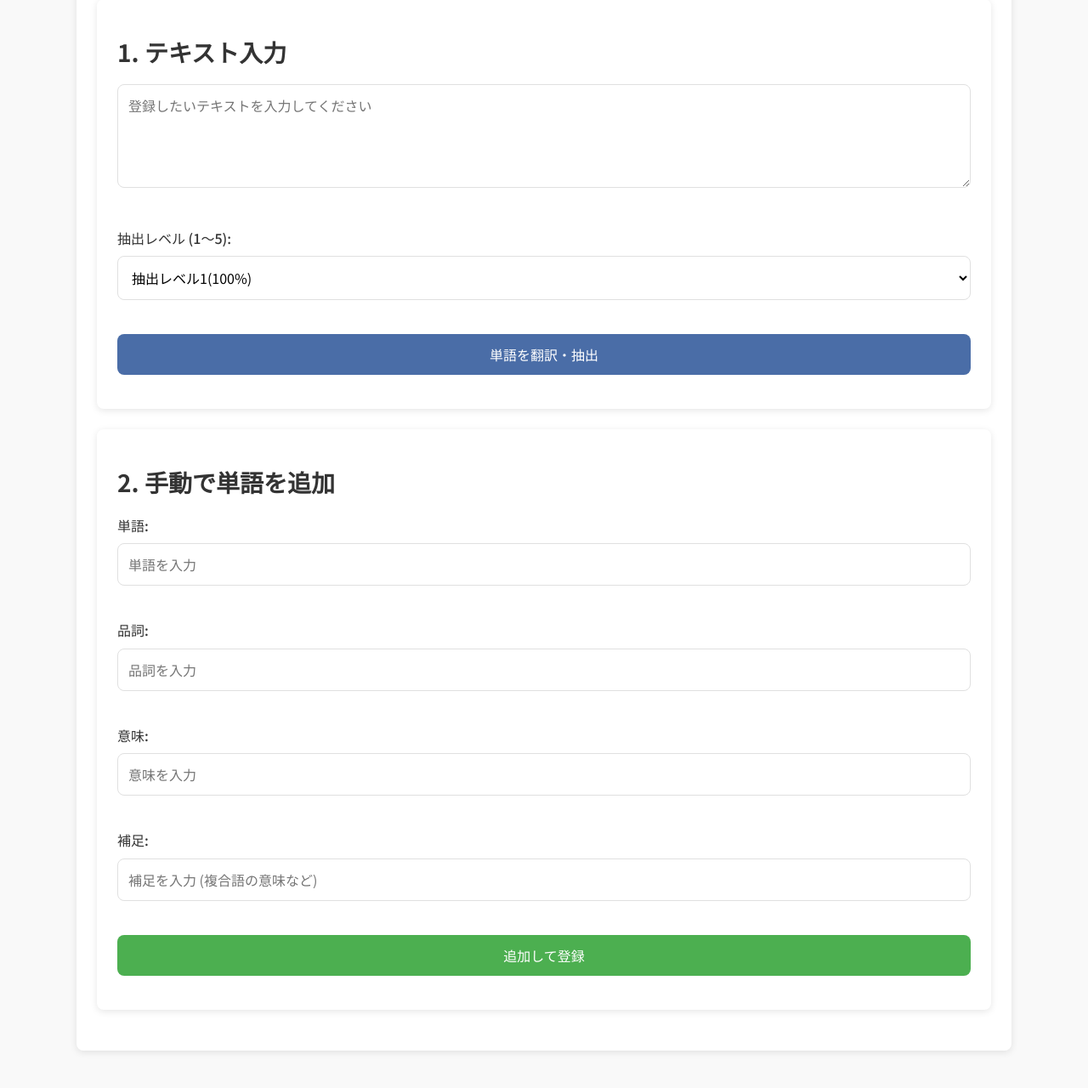
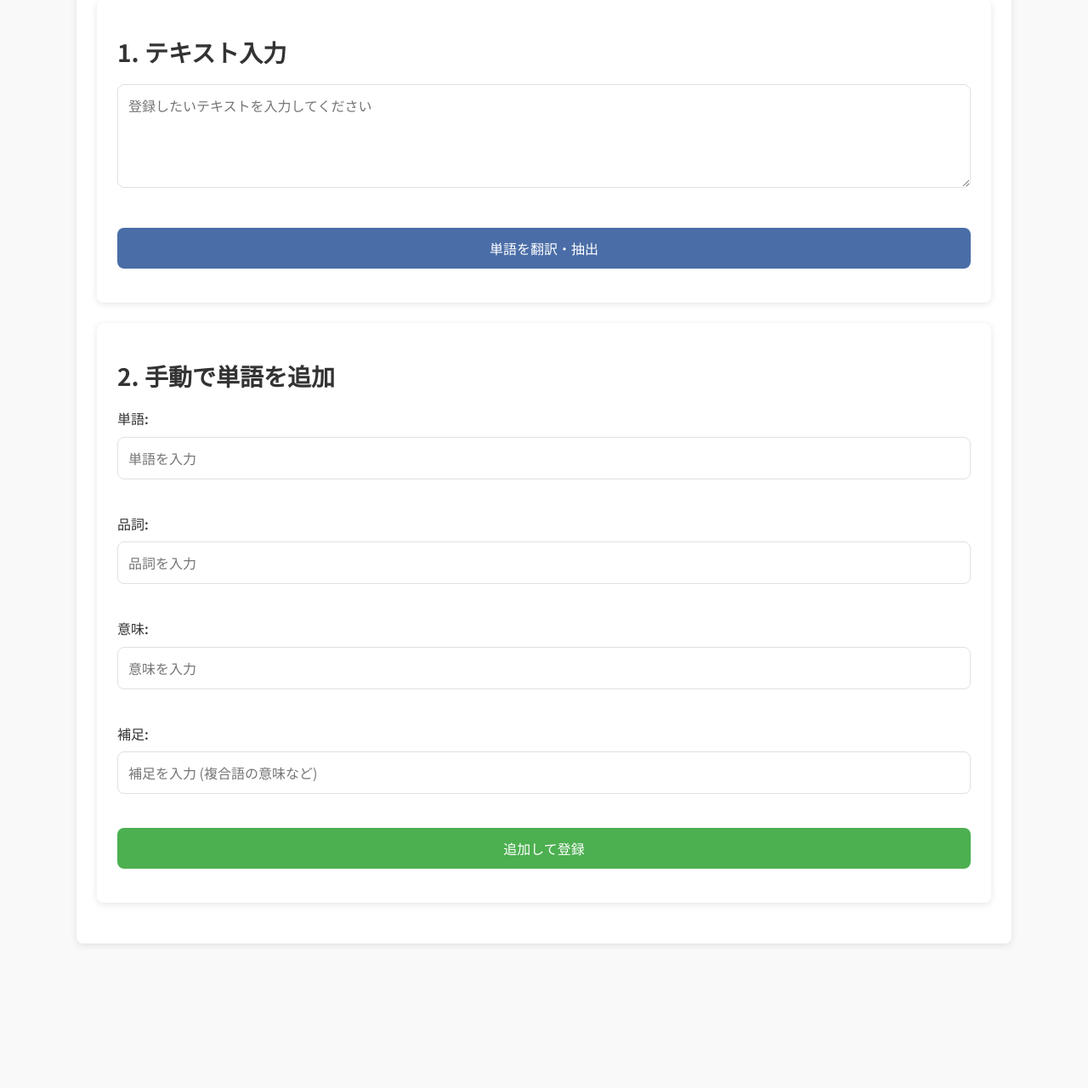
Before and after one commit to Yoshi-HRNB/tango-training, a PHP site: page /words/add_from_picture.php in a window 1280 px wide. Shown: the part 502-1782 px from the top of the page at 85% size. After the commit the page ends 1614 px from the top, so only its background shows below. Run offline with PHP 8.4, Linux system fonts and the light colour scheme.

Commit message:
単語登録から抽出レベル機能を削除

```diff
--- a/public/words/add_from_picture.php
+++ b/public/words/add_from_picture.php
@@ -195,16 +195,6 @@ use TangoTraining\LanguageCode;
           <h2>1. テキスト入力</h2>
           <div class="form-group">
             <textarea id="directInputText" placeholder="登録したいテキストを入力してください" rows="4"></textarea>
-          </div>
-          <div class="form-group">
-            <label for="levelSelect">抽出レベル (1〜5):</label>
-            <select id="levelSelect" class="form-control">
-              <option value="1" selected>抽出レベル1(100%)</option>
-              <option value="2">抽出レベル2(80%)</option>
-              <option value="3">抽出レベル3(60%)</option>
-              <option value="4">抽出レベル4(40%)</option>
-              <option value="5">抽出レベル5(20%)</option>
-            </select>
           </div>
           <button id="directTranslateBtn" class="btn btn-primary">単語を翻訳・抽出</button>
           <div id="directTranslatedTextArea" class="result-area mt-3" style="display: none;">
@@ -597,14 +587,11 @@ use TangoTraining\LanguageCode;
       // 選択された言語とレベルを取得
       const sourceLanguage = document.getElementById('sourceLanguage').value;
       const targetLanguage = document.getElementById('targetLanguage').value;
-      const level = document.getElementById('levelSelect').value;
 
       // フォームデータの作成
       let formData = new FormData();
       formData.append('text', text);
       formData.append('sourceLanguage', sourceLanguage);
-      formData.append('targetLanguage', targetLanguage);
-      formData.append('level', level);
 
       // 処理中の表示
       document.getElementById('translatedText').textContent = "翻訳中...";
@@ -694,17 +681,15 @@ use TangoTraining\LanguageCode;
         return;
       }
 
-      // 選択された言語とレベルを取得
+      // 選択された言語を取得
       const sourceLanguage = document.getElementById('sourceLanguage').value;
       const targetLanguage = document.getElementById('targetLanguage').value;
-      const level = document.getElementById('levelSelect').value;
 
       // フォームデータの作成
       let formData = new FormData();
       formData.append('text', text);
       formData.append('sourceLanguage', sourceLanguage);
       formData.append('targetLanguage', targetLanguage);
-      formData.append('level', level);
 
       // 処理中の表示
       document.getElementById('directTranslatedText').textContent = "翻訳中...";
```
Also changed, not shown: public/words/translate.php (+8 -15 lines).
